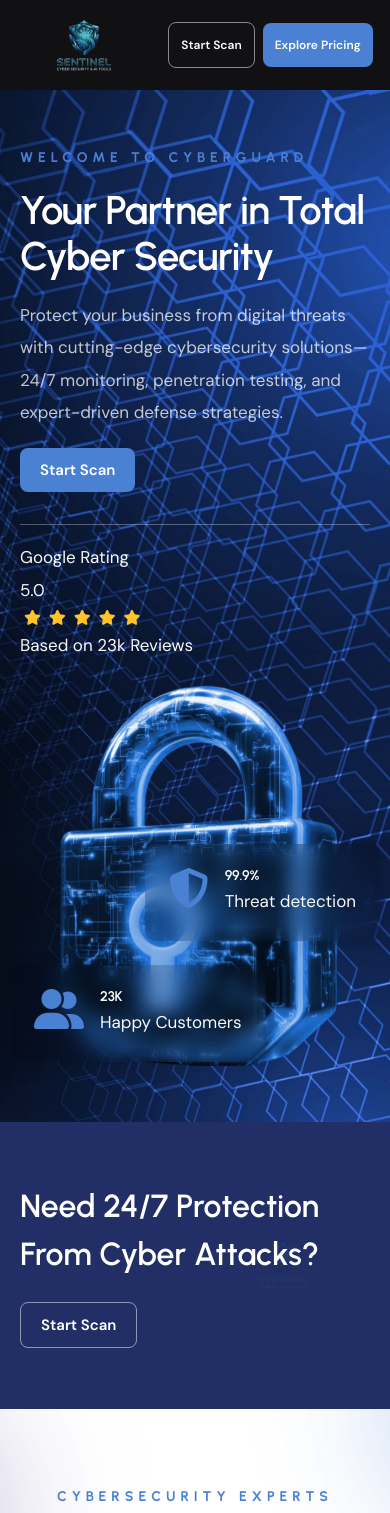
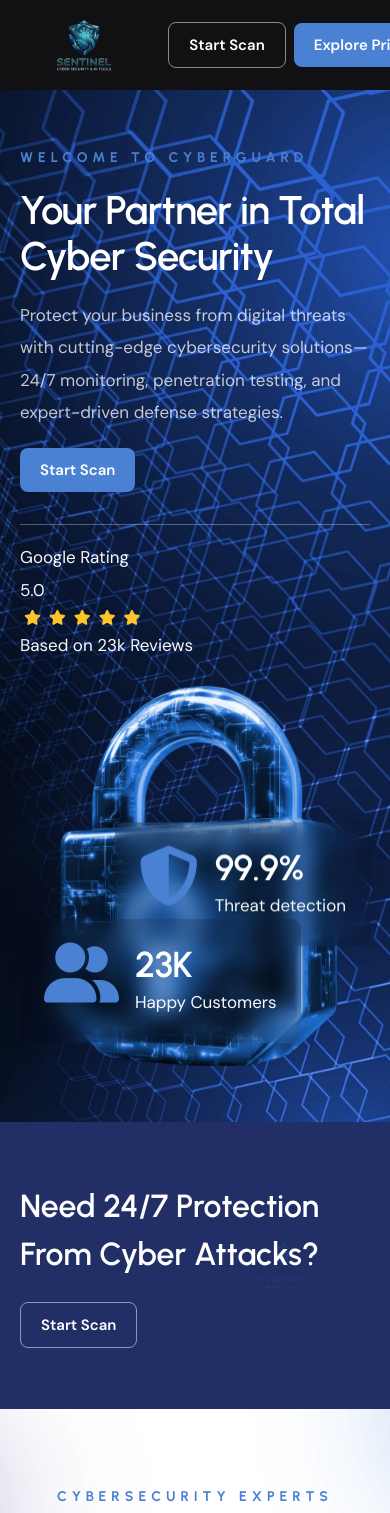
Before and after one commit to amandaptuar/senitalrepo, a React (Vite) app: page / in a window 390 px wide. Shown: the top 1513 px of the page. Built offline with nearby package versions, Linux system fonts and the light colour scheme.

Commit message:
added some more changes

```diff
--- a/src/index.css
+++ b/src/index.css
@@ -55,30 +55,22 @@ body { margin: 0; padding: 0; overflow-x: hidden; }
     padding-bottom: 16px;
   }
 
-  /* Maintain floating stat cards on mobile without overlap */
+  /* Maintain floating stat cards on mobile with original size */
   #section-intro .bg-blur.abs {
     position: absolute !important;
     display: block !important;
-    transform: scale(0.8); /* Shrink on mobile */
     z-index: 5;
   }
 
   #section-intro .bg-blur.abs.end-0 {
-    right: -10px !important;
-    top: 40% !important; /* Move up slightly */
+    right: 0 !important;
+    top: 50% !important;
+    transform: translateY(-50%) !important;
   }
 
   #section-intro .bg-blur.abs.start-0 {
-    left: -10px !important;
-    bottom: 5% !important; /* Move down slightly */
-  }
-
-  #section-intro .bg-blur.abs p, #section-intro .bg-blur.abs h2 {
-    font-size: 14px !important; /* Reduce font size */
-  }
-
-  #section-intro .bg-blur.abs i {
-    font-size: 40px !important; /* Reduce icon size */
+    left: 0 !important;
+    bottom: 10% !important;
   }
 
   /* Hero text left column: add breathing room */
@@ -119,8 +111,6 @@ section {
 
   .menu_side_area .btn-main {
     display: inline-block !important;
-    padding: 6px 12px !important;
-    font-size: 12px !important;
     margin: 0 !important;
     white-space: nowrap;
   }
```
